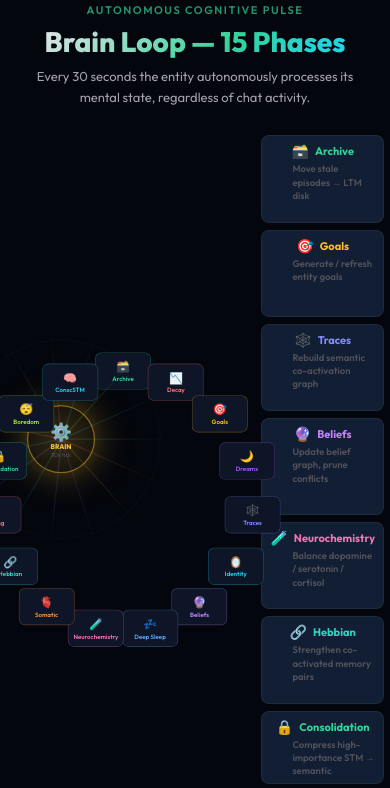
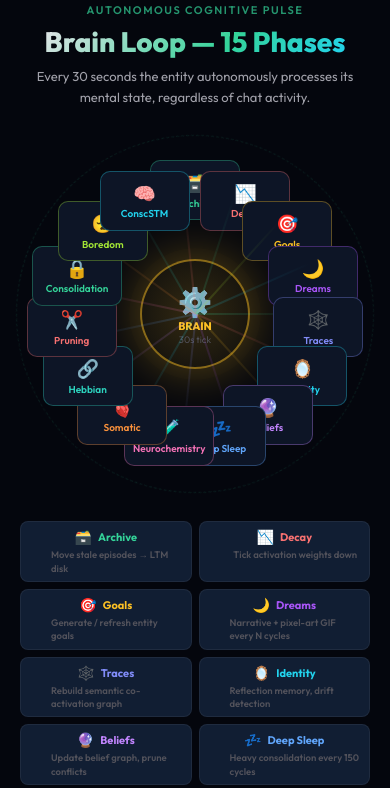
Before and after one commit to voardwalker-code/NekoCore, a plain HTML site: page NekoCore.html in a window 390 px wide. Shown: the part 4531-5319 px from the top of the page. Drawn offline with Linux system fonts and the light colour scheme.

Commit message:
fix: brain ring nodes centered — dynamic cx/cy/R + responsive container

```diff
--- a/NekoCore.html
+++ b/NekoCore.html
@@ -362,9 +362,10 @@ html, body { width:100%; background:var(--bg0); color:var(--text); font-family:'
 
 /* SLIDE 6 — Brain Loop */
 .brain-ring {
-  position:relative; width:320px; height:320px; flex-shrink:0;
-  transform:scale(0.62); transform-origin:top center;
-  margin-bottom:0;
+  position:relative;
+  width: min(520px, calc(100vw - 32px));
+  height: min(520px, calc(100vw - 32px));
+  flex-shrink:0;
 }
 .brain-center {
   position:absolute; top:50%; left:50%; transform:translate(-50%,-50%);
@@ -564,7 +565,7 @@ html, body { width:100%; background:var(--bg0); color:var(--text); font-family:'
   .api-grid { grid-template-columns: repeat(3,1fr); gap:14px; }
   .disk-grid { grid-template-columns: repeat(2,1fr); }
   .viz-layout { flex-direction: row; gap:20px; }
-  .brain-ring { width:420px; height:420px; transform:scale(0.8); margin-bottom:0; }
+  .brain-ring { width:520px; height:520px; }
   .pipeline-wrap { height:420px; }
   .orch-grid { grid-template-columns:1fr 40px 1fr 40px 1fr; gap:0; }
   .orch-grid > .arrow { display:flex; }
@@ -974,7 +975,7 @@ html, body { width:100%; background:var(--bg0); color:var(--text); font-family:'
   <div class="slide-label">Autonomous Cognitive Pulse</div>
   <div class="slide-title">Brain Loop — 15 Phases</div>
   <div class="slide-sub">Every 30 seconds the entity autonomously processes its mental state, regardless of chat activity.</div>
-  <div style="display:flex;align-items:center;gap:40px;max-width:940px">
+  <div style="display:flex;align-items:flex-start;flex-wrap:wrap;justify-content:center;gap:28px;max-width:960px;width:100%">
     <!-- Ring diagram -->
     <div class="brain-ring" id="brainRing">
       <div class="rotating-ring"></div>
@@ -1640,7 +1641,11 @@ function buildBrainRing() {
   [...ring.querySelectorAll('.phase-node, .phase-orbit-line')].forEach(e => e.remove());
   list.innerHTML = '';
 
-  const cx = 260, cy = 260, R = 210;
+  const CW = ring.offsetWidth  || 520;
+  const CH = ring.offsetHeight || 520;
+  const cx = CW / 2;
+  const cy = CH / 2;
+  const R  = Math.min(CW, CH) / 2 - 55; // 55px margin so nodes don't clip edge
 
   PHASES.forEach((ph, i) => {
     const angle = (i / PHASES.length) * Math.PI * 2 - Math.PI / 2;
@@ -1661,6 +1666,7 @@ function buildBrainRing() {
     spoke.className = 'phase-orbit-line';
     const angleDeg = (i / PHASES.length) * 360 - 90;
     spoke.style.transform = `rotate(${angleDeg}deg)`;
+    spoke.style.height = R + 'px';
     spoke.style.background = `linear-gradient(180deg, ${ph.color}33, transparent)`;
     ring.appendChild(spoke);
 
```
